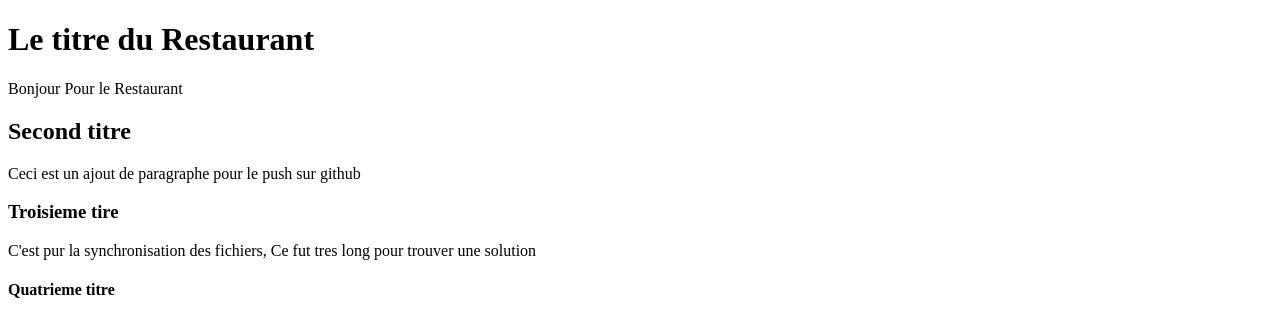
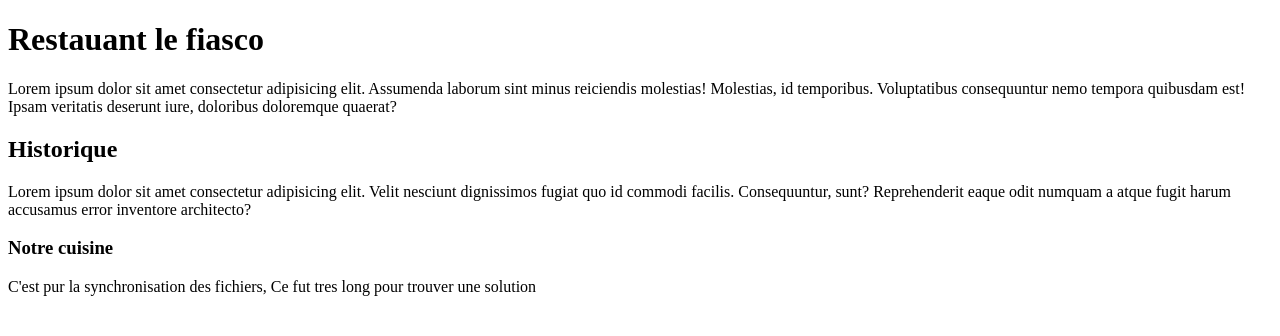
Before and after one commit to orewan/traninggrafikart, a plain HTML site: page index.html in a window 1280 px wide. Drawn offline with Linux system fonts and the light colour scheme.

Commit message:
mise a jour

```diff
--- a/index.html
+++ b/index.html
@@ -9,12 +9,19 @@
     <meta name="keywords" content="Restaurant,Montpellier, Fruit de mer">
 </head>
 <body>
-    <h1> Le titre du Restaurant </h1>
-    <p>Bonjour Pour le Restaurant</p>
-    <h2> Second titre </h2>
-    <p> Ceci est un ajout de paragraphe pour le push sur github</p>
-    <h3> Troisieme tire </h3>
+    <h1> Restauant le fiasco </h1>
+
+    <p> Lorem ipsum dolor sit amet consectetur adipisicing elit. Assumenda laborum sint minus reiciendis molestias! Molestias, id temporibus. Voluptatibus consequuntur nemo tempora quibusdam est! Ipsam veritatis deserunt iure, doloribus doloremque quaerat? </p>
+
+    <h2> Historique </h2>
+
+    <p> Lorem ipsum dolor sit amet consectetur adipisicing elit. Velit nesciunt dignissimos fugiat quo id commodi facilis. Consequuntur, sunt? Reprehenderit eaque odit numquam a atque fugit harum accusamus error inventore architecto?</p>
+
+    <h3> Notre cuisine </h3>
+
     <p> C'est pur la synchronisation des fichiers, Ce fut tres long pour trouver une solution</p>
-    <h4 > Quatrieme titre</h4>
+
+
+
 </body>
 </html>
```
